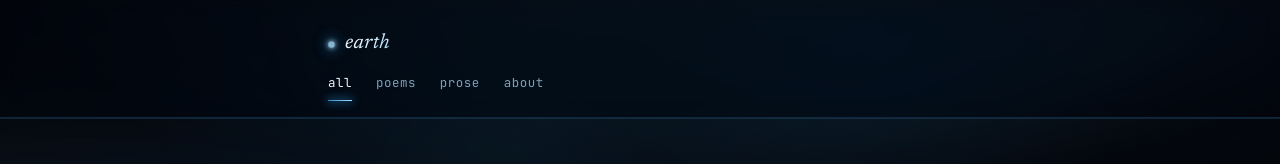
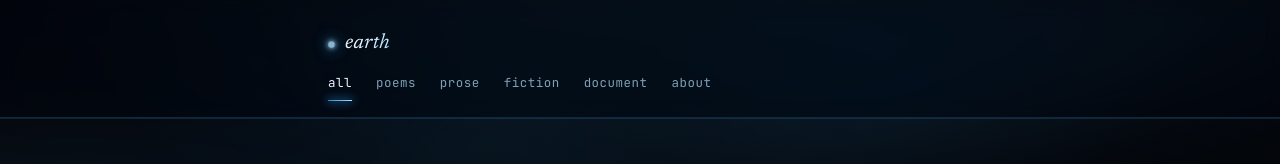
Before and after one commit to shawonNirob/poetry-site, a React (Vite) app: page / in a window 1280 px wide. Shown: the top 164 px of the page. Built offline with nearby package versions, Linux system fonts and the light colour scheme; the HTML template or start-up script is replaced by a standard one.

Commit message:
added fiction and document

```diff
--- a/src/components/Header.jsx
+++ b/src/components/Header.jsx
@@ -4,6 +4,8 @@ const links = [
   { to: '/', label: 'all', end: true },
   { to: '/poems', label: 'poems' },
   { to: '/prose', label: 'prose' },
+  { to: '/fiction', label: 'fiction' },
+  { to: '/document', label: 'document' },
   { to: '/about', label: 'about' }
 ];
 
```
